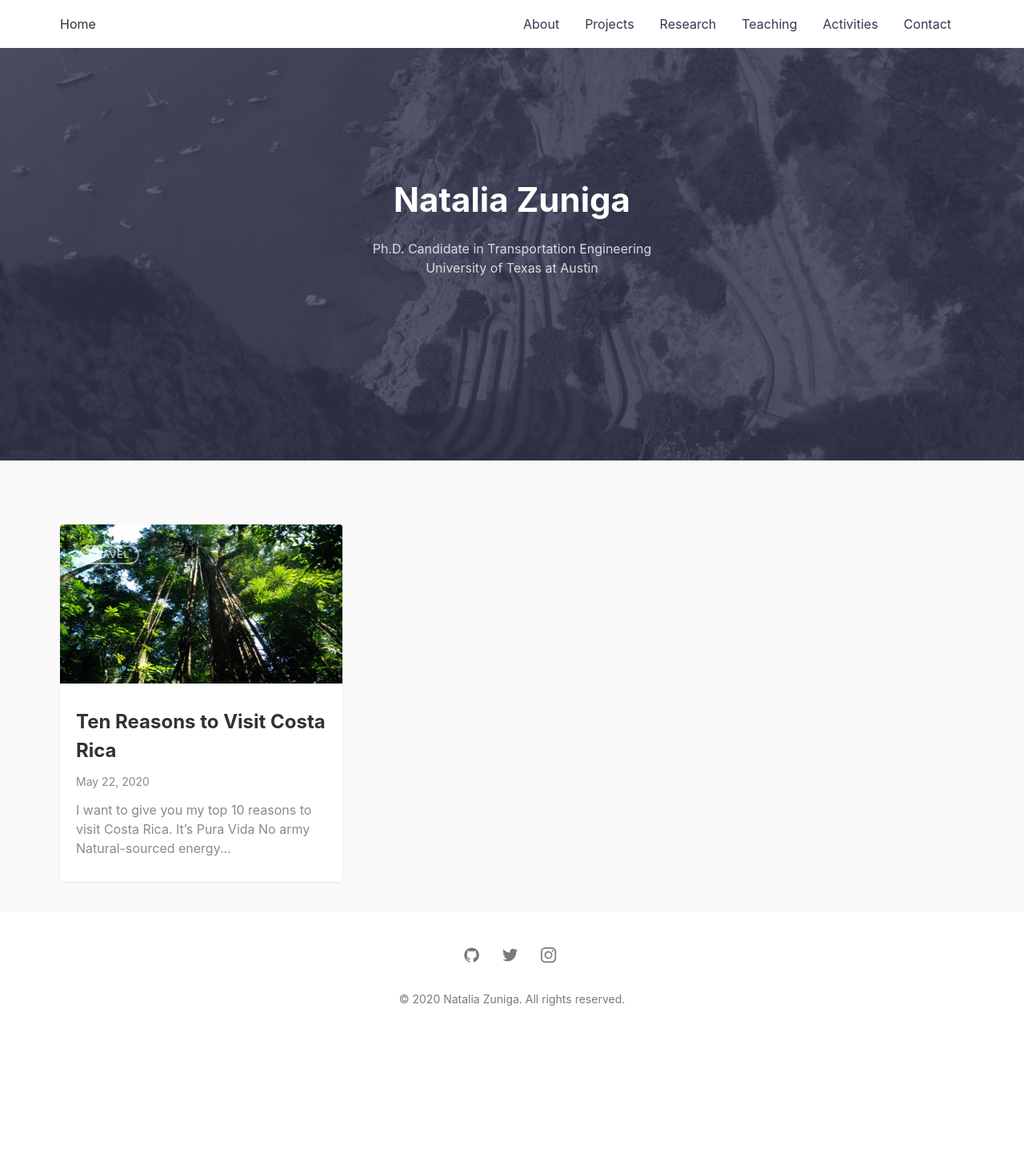
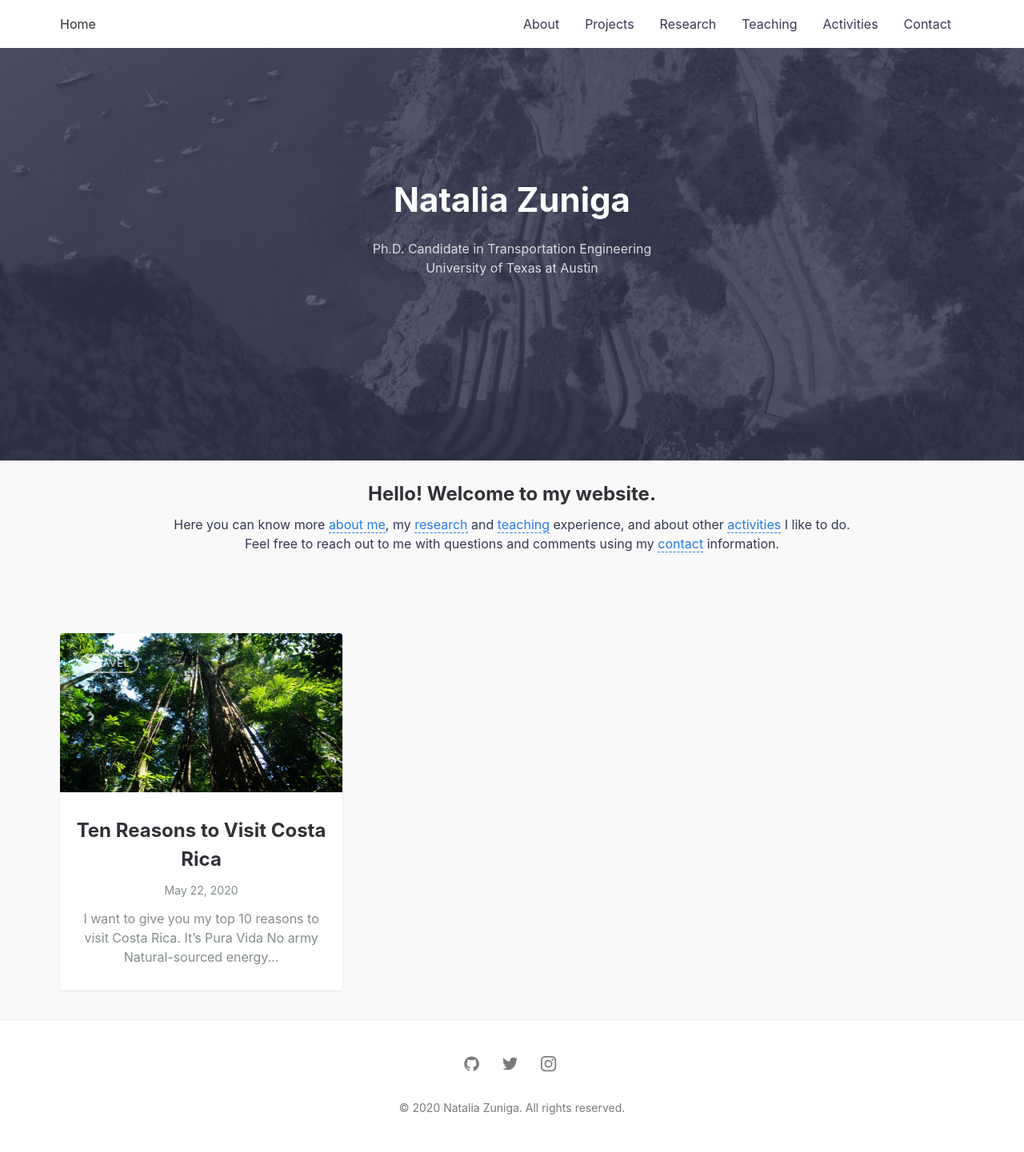
Before and after one commit to nzunigag/nzunigag.github.io, a Jekyll site: the page built from index.md, in a window 1280 px wide. Shown: the whole page at 80% size. Built offline with Jekyll 4.4.1, drawn with Linux system fonts in a browser that asks for light colours; before the commit the page ends 1305 px from its top, so only the background shows below that.

Commit message:
Update default.html

```diff
--- a/_layouts/default.html
+++ b/_layouts/default.html
@@ -29,6 +29,18 @@ layout: compress
     <main class="site__content">
       <section class="blog">
         <div class="container">
+          <center>
+                 <br>
+              <h2> Hello! Welcome to my website.</h2>
+            <p>
+              Here you can know more <a href="https://nzunigag.github.io/about/">about me</a>,
+              my <a href="https://nzunigag.github.io/research/">research</a> and
+              <a href="https://nzunigag.github.io/teaching/">teaching</a> experience, and about other
+              <a href="https://nzunigag.github.io/activities/">activities</a> I like to do. <br>
+              Feel free to reach out to me with questions and comments using my
+              <a href="https://nzunigag.github.io/contact/">contact</a> information.
+            </p>
+
           <div class="post-list" itemscope="" itemtype="http://schema.org/Blog">
 
             {% for post in site.posts %}
```
